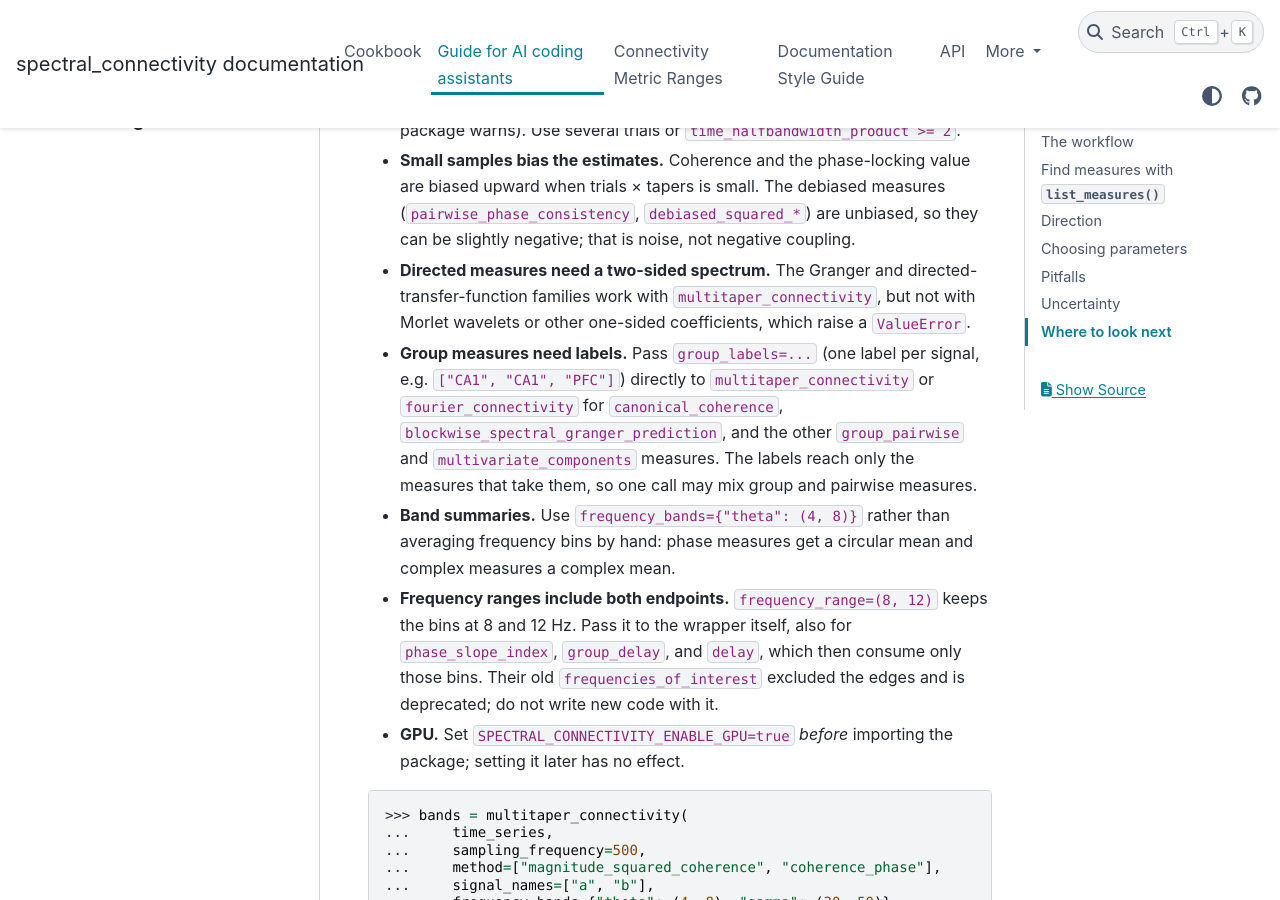
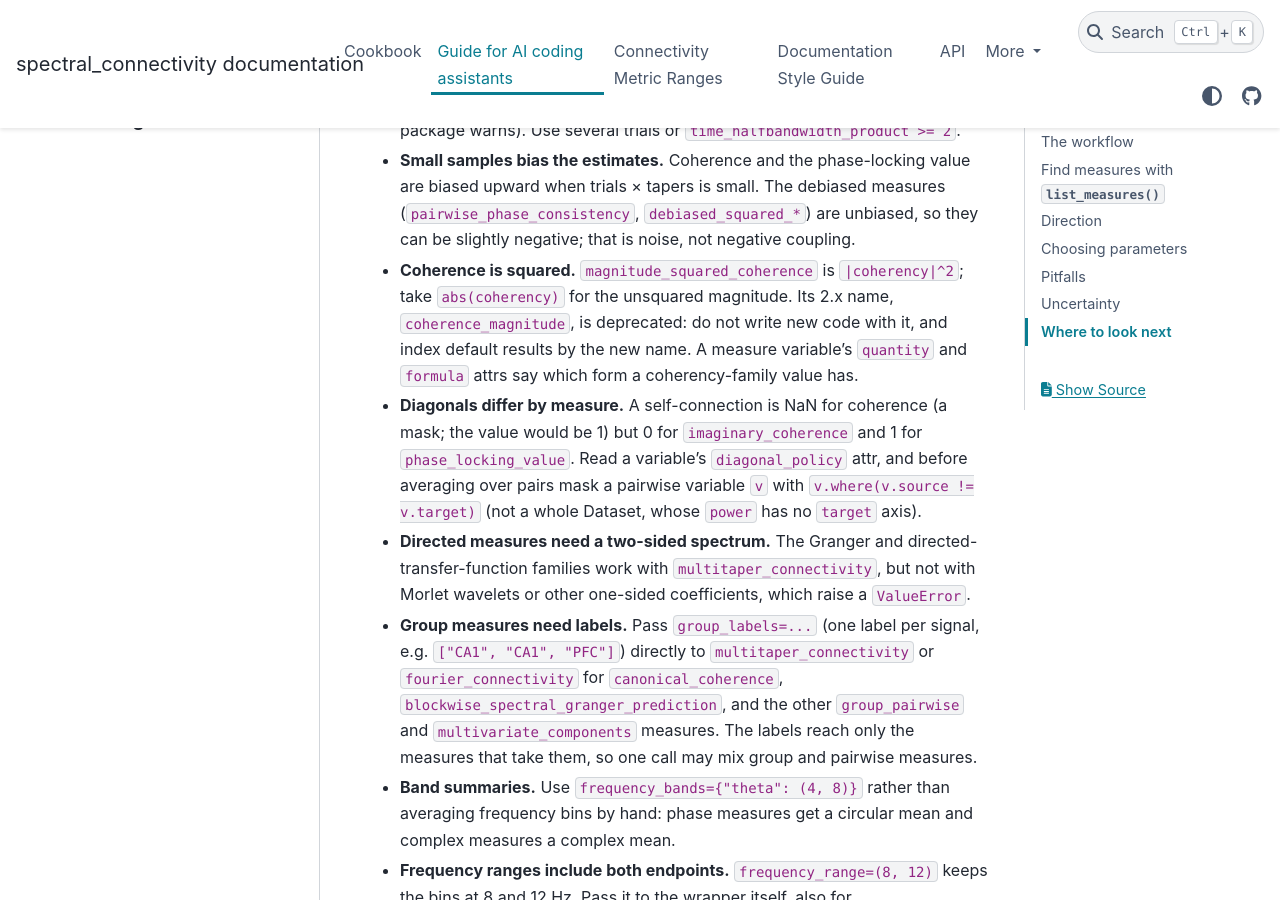
Before and after one commit to Eden-Kramer-Lab/spectral_connectivity, a Sphinx documentation site: the page built from docs/llm_guide.md, in a window 1280 px wide and 900 px high, scrolled down 2966 px. Built offline with Sphinx 7.4.7 and the PyData theme 0.15.4, drawn with Linux system fonts in a browser that asks for light colours; pages that are not in the unit, such as notebooks, are missing from menus; the version number could not be read and is left out.

Commit message:
Describe the measure attributes and component labels in the guides
The changelog's MeasureInfo and component-result entries, the wrapper's
Notes, and the assistant guide now name the attributes each measure variable
carries, the coherence rename, the diagonal policies, the source/target
labels of component results, and that canonical_coherency is not the square
root of canonical_coherence. The provenance list says a deprecated measure
name is recorded as requested.

Co-Authored-By: Claude Opus 5.5 <noreply@anthropic.com>

```diff
--- a/docs/llm_guide.md
+++ b/docs/llm_guide.md
@@ -129,6 +129,17 @@ Prefer the wrapper's labeled results so you never index these by hand.
   are biased upward when trials × tapers is small. The debiased measures
   (`pairwise_phase_consistency`, `debiased_squared_*`) are unbiased, so they
   can be slightly negative; that is noise, not negative coupling.
+- **Coherence is squared.** `magnitude_squared_coherence` is `|coherency|^2`;
+  take `abs(coherency)` for the unsquared magnitude. Its 2.x name,
+  `coherence_magnitude`, is deprecated: do not write new code with it, and
+  index default results by the new name. A measure variable's `quantity` and
+  `formula` attrs say which form a coherency-family value has.
+- **Diagonals differ by measure.** A self-connection is NaN for coherence (a
+  mask; the value would be 1) but 0 for `imaginary_coherence` and 1 for
+  `phase_locking_value`. Read a variable's `diagonal_policy` attr, and before
+  averaging over pairs mask a pairwise variable `v` with
+  `v.where(v.source != v.target)` (not a whole Dataset, whose `power` has no
+  `target` axis).
 - **Directed measures need a two-sided spectrum.** The Granger and
   directed-transfer-function families work with `multitaper_connectivity`, but
   not with Morlet wavelets or other one-sided coefficients, which raise a
```
Also changed, not shown: CHANGELOG.md (+25 -4 lines), 1 other file.
